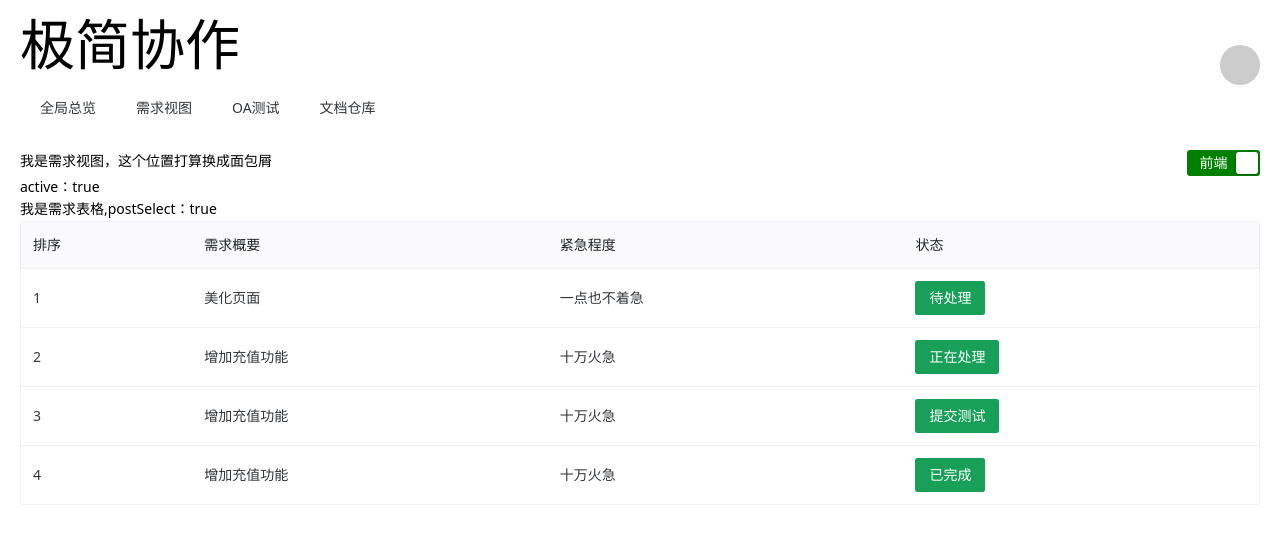
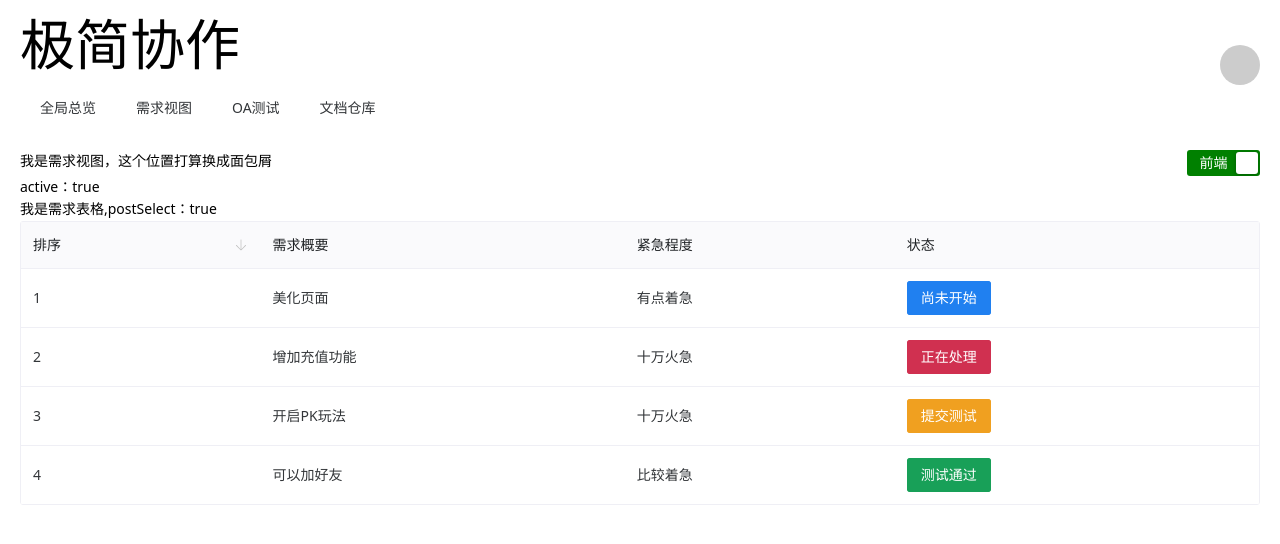
Before and after one commit to zhaomaota/Minimize-cooperation, a Vue app: page /require in a window 1280 px wide. Shown: the top 544 px of the page. Built offline with nearby package versions, Linux system fonts and the light colour scheme; some icons are missing.

Commit message:
完善了需求视图页面

```diff
--- a/components.d.ts
+++ b/components.d.ts
@@ -10,9 +10,11 @@ declare module '@vue/runtime-core' {
     Avatar: typeof import('./src/components/HeaderPage/Avatar.vue')['default']
     HeaderPage: typeof import('./src/components/HeaderPage/HeaderPage.vue')['default']
     NAvatar: typeof import('naive-ui')['NAvatar']
+    NCard: typeof import('naive-ui')['NCard']
     NDataTable: typeof import('naive-ui')['NDataTable']
     NIcon: typeof import('naive-ui')['NIcon']
     NMenu: typeof import('naive-ui')['NMenu']
+    NModal: typeof import('naive-ui')['NModal']
     NSwitch: typeof import('naive-ui')['NSwitch']
     Profile: typeof import('./src/components/HeaderPage/Profile.vue')['default']
     RouterLink: typeof import('vue-router')['RouterLink']
--- a/src/pages/RequirementsView/RequireTable.vue
+++ b/src/pages/RequirementsView/RequireTable.vue
@@ -9,26 +9,30 @@ let frontEndData = reactive([
     {
         sort: 1,
         title: '美化页面',
-        degree: '一点也不着急',
-        status: 0
+        degree: '有点着急',
+        status: 0,
+        allTheInfomation: '美化页面大家都很喜欢的啦，我觉得这个太重要了！'
     },
     {
         sort: 2,
         title: '增加充值功能',
         degree: '十万火急',
-        status: 1
+        status: 1,
+        allTheInfomation: '增加充值功能，一定要加，不然怎么赚钱呢？'
     },
     {
         sort: 3,
-        title: '增加充值功能',
+        title: '开启PK玩法',
         degree: '十万火急',
-        status: 2
+        status: 2,
+        allTheInfomation: 'PK发型不乱'
     },
     {
         sort: 4,
-        title: '增加充值功能',
-        degree: '十万火急',
-        status: 3
+        title: '可以加好友',
+        degree: '比较着急',
+        status: 3,
+        allTheInfomation: '社交才是王道'
     }
 ])
 // 模拟的后端需求数据
@@ -50,11 +54,25 @@ const backEndData = reactive([
 const columns = [
     {
         title: "排序",
-        key: "sort"
+        key: "sort",
+        sortOrder: true,
+        sorter: 'default'
     },
     {
         title: "需求概要",
-        key: "title"
+        key: "title",
+        render(row: any) {
+            return h(
+                NButton,
+                {
+                    text: true,
+                    onClick: () => { changeModal(row) }
+                },
+                {
+                    default: () => row.title
+                }
+            );
+        }
     },
     {
         title: "紧急程度",
@@ -63,24 +81,24 @@ const columns = [
     {
         title: "状态",
         key: "status",
-        render(row: any, index: any) {
+        render(row: any) {
             return h(
                 NButton,
                 {
-                    type: 'success',
+                    type: buttonType(row.status),
                     onClick: () => { changeButtonStatus(row) }
                 },
                 {
                     default: () => {
                         switch (row.status) {
                             case 0:
-                                return '待处理'
+                                return '尚未开始'
                             case 1:
                                 return '正在处理'
                             case 2:
                                 return '提交测试'
                             case 3:
-                                return '已完成'
+                                return '测试通过'
                         }
                     }
                 }
@@ -90,6 +108,19 @@ const columns = [
 ]
 // 是否分页
 let pagination = ref(false)
+// 按钮类型的样式
+function buttonType(status: number) {
+    switch (status) {
+        case 0:
+            return 'info'
+        case 1:
+            return 'error'
+        case 2:
+            return 'warning'
+        case 3:
+            return 'success'
+    }
+}
 // 状态按钮点击回调
 function changeButtonStatus(row: any) {
     console.log('状态按钮被点击了', row)
@@ -104,13 +135,43 @@ let dataSource = computed(() =>
     props.postSelect ? frontEndData : backEndData
 )
 
+// 显示完整需求信息的modal的数据
+let modalData = reactive({
+    title: '我是标题',
+    header: '我是头部',
+    main: '我是主体',
+    footer: '我是尾巴',
+})
 
+
+// 控制modal显示与否
+let showModal = ref(false)
+// 渲染modal的方法
+function changeModal(row: { allTheInfomation: string; }) {
+    // 变更modal数据
+    modalData.main = row.allTheInfomation
+    // 显示modal
+    showModal.value = true
+}
 </script>
 
 <template>
     <div>我是需求表格,postSelect：{{ postSelect }}</div>
     <!-- 表格主体 -->
     <n-data-table :columns="columns" :data="dataSource" :pagination="pagination" :bordered="true" />
+    <!-- 显示完整需求信息的modal -->
+    <n-modal v-model:show="showModal">
+        <n-card style="width: 600px" :title=modalData.title :bordered="false" size="huge" role="dialog"
+            aria-modal="true">
+            <template #header-extra>
+                {{ modalData.header }}
+            </template>
+            {{ modalData.main }}
+            <template #footer>
+                {{ modalData.footer }}
+            </template>
+        </n-card>
+    </n-modal>
 </template>
 
 <style scoped>
```
